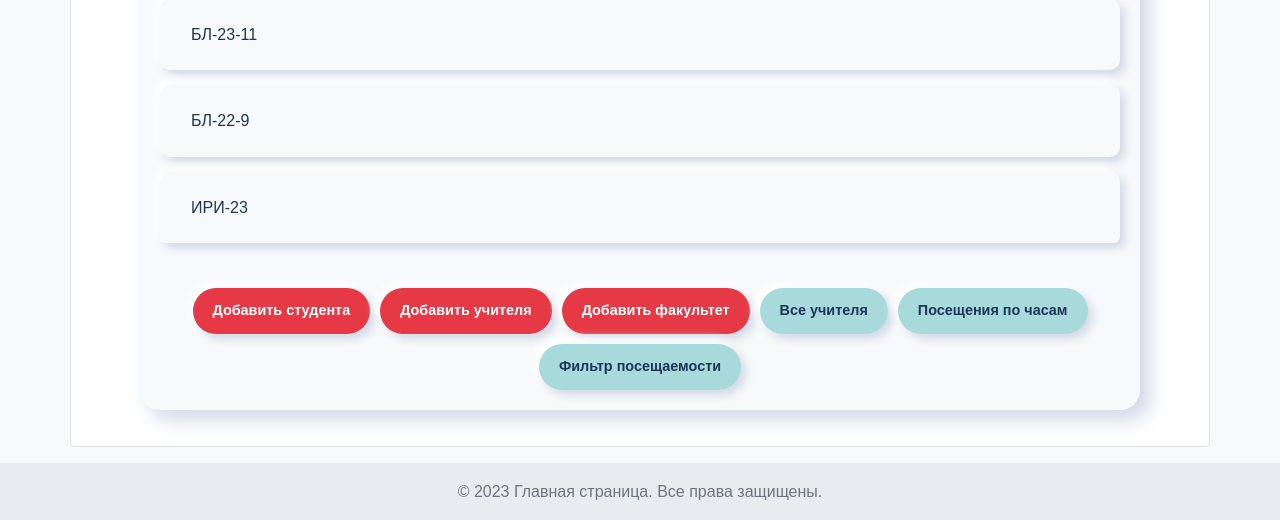
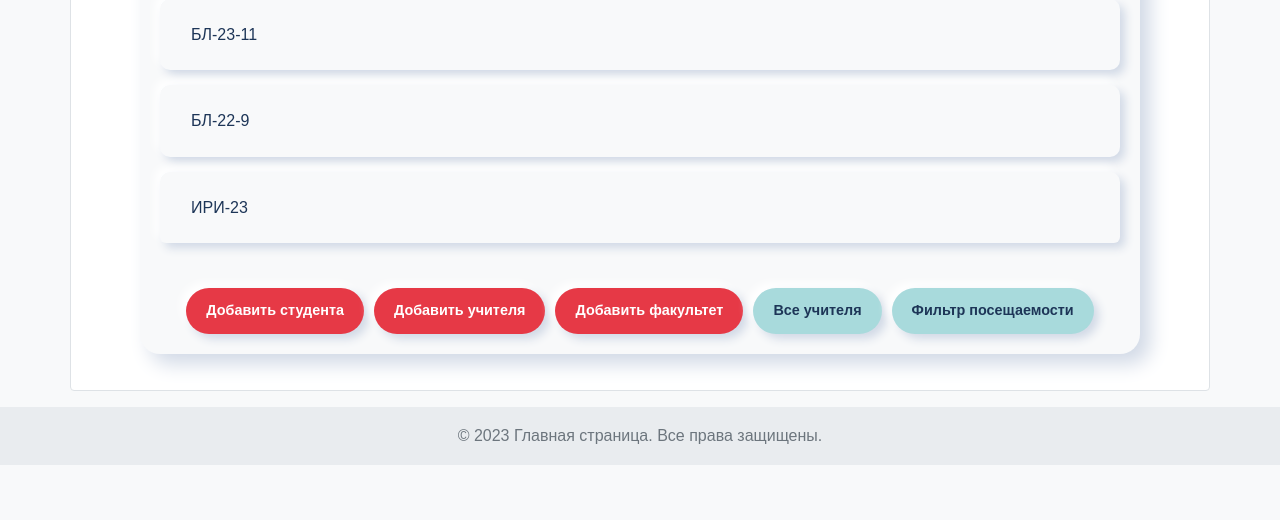
Before and after one commit to amakika/MetaAttendance, a Django app: page /admin_dashboard/ in a window 1280 px wide. Shown: the part 1380-1900 px from the top of the page. After the commit the page ends 1845 px from the top, so only its background shows below. Run offline with Django 5.2, Linux system fonts and the light colour scheme; a user stored in the database is signed in; data comes from the database, SQL or seed files in the repository.

Commit message:
Update admin_dashboard.html

```diff
--- a/attendance/templates/attendance/admin_dashboard.html
+++ b/attendance/templates/attendance/admin_dashboard.html
@@ -314,7 +314,7 @@
         <a href="{% url 'add_teacher' %}" class="btn btn-primary">Добавить учителя</a>
         <a href="{% url 'add_faculty' %}" class="btn btn-primary">Добавить факультет</a>
         <a href="{% url 'all_teachers' %}" class="btn btn-secondary">Все учителя</a>
-        <a href="{% url 'attendance_by_hour' %}" class="btn btn-secondary">Посещения по часам</a>
+
         <a href="{% url 'filter_attendance' %}" class="btn btn-secondary">Фильтр посещаемости</a>
     </div>
 </div>
```
